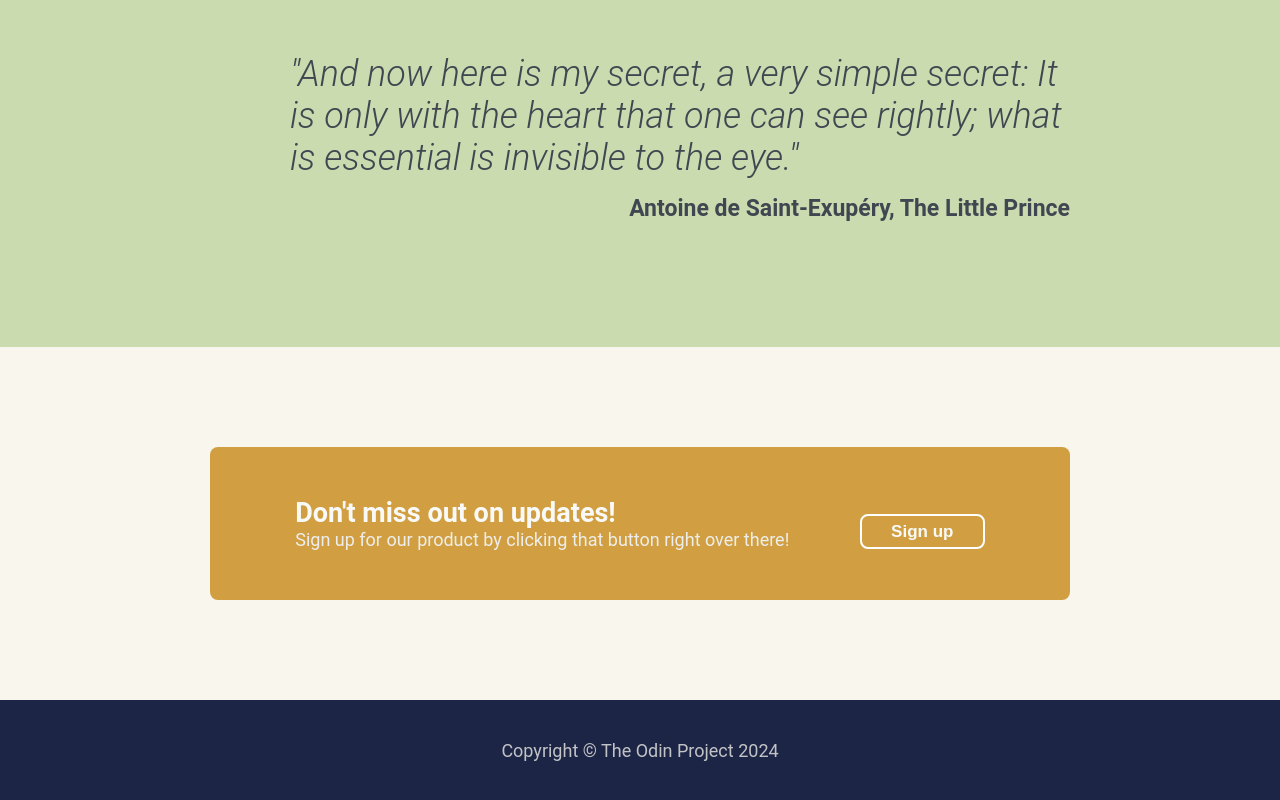
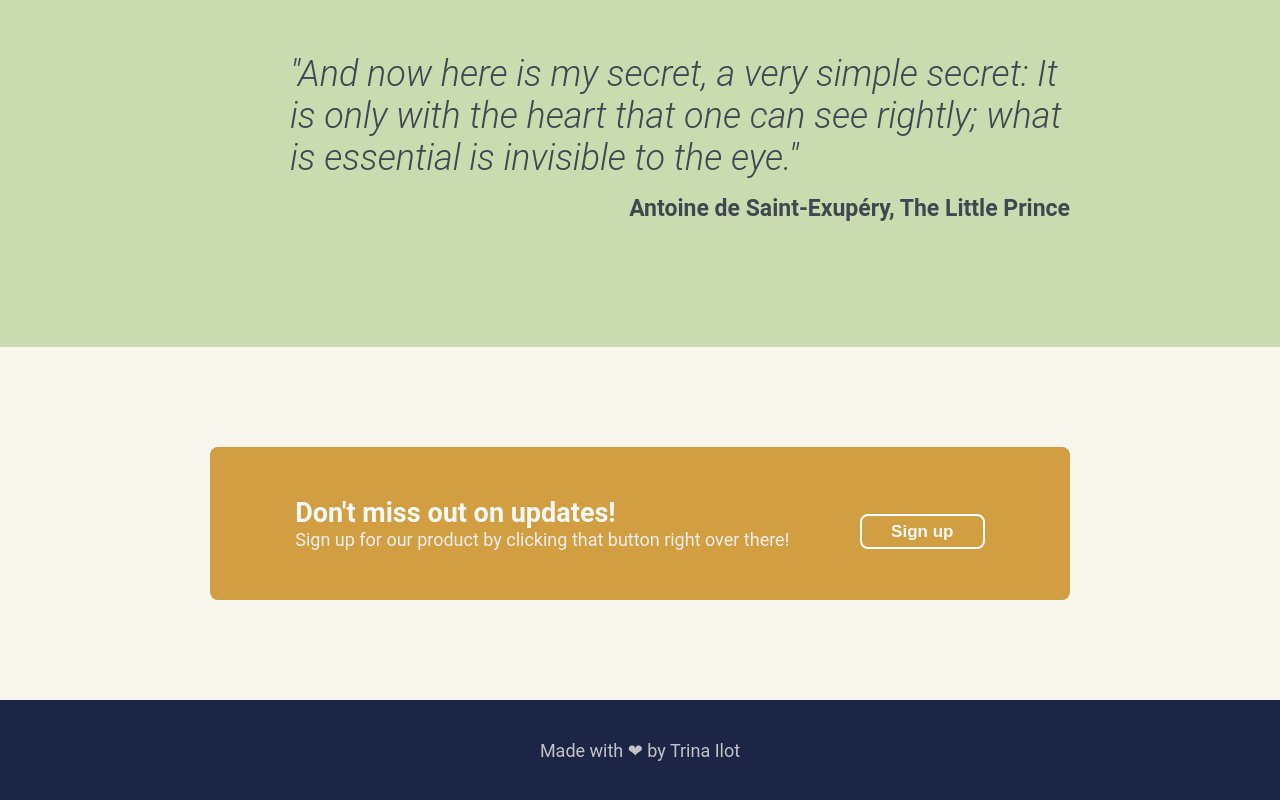
Before and after one commit to tRNA-001/tRNA-001.github.io, a plain HTML site: page index.html in a window 1280 px wide. Shown: the part 1251-2051 px from the top of the page. Drawn offline with Linux system fonts and the light colour scheme; a web font is replaced by a local one.

Commit message:
Edit footer text

```diff
--- a/index.html
+++ b/index.html
@@ -71,7 +71,7 @@
             </div>
         </div>
         <div id="footer">
-            <p>Copyright © The Odin Project 2024</p>
+            <p>Made with &#10084; by Trina Ilot</p>
         </div>
     </body>
 </html>
```
